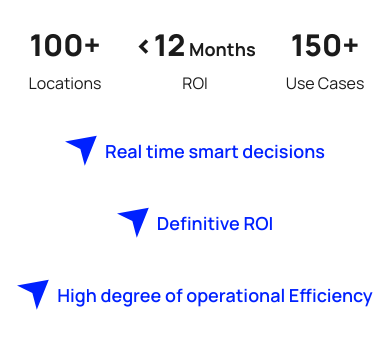
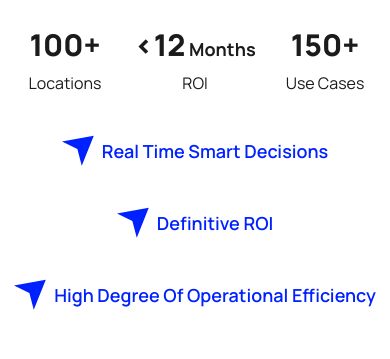
Before and after one commit to Phantom-d-e-v/zestiot, a Next.js app: page / in a window 390 px wide. Shown: the part 2520-2879 px from the top of the page. Built offline with nearby package versions, Linux system fonts and the light colour scheme.

Commit message:
Feat: Minor UI changes 2

```diff
--- a/src/components/Layout.jsx
+++ b/src/components/Layout.jsx
@@ -220,9 +220,9 @@ export default function Layout({ children }, props) {
               </span>
               <div className="mt-2 flex items-center gap-1 max-w-lg">
                 <Icon icon="carbon:location-filled" width="15" height="15" />{" "}
-                2nd Floor, Plot 28, Rd Number 76, opposite Maha
-                <br /> News Office, Jubilee Hills, Hyderabad,
-                <br /> Telangana 500033
+                2nd Floor, Plot 28, Rd Number 76,
+                <br /> opposite Maha News Office, Jubilee Hills, Hyderabad,
+                Telangana 500033
               </div>
               <div className="flex items-center gap-1 max-w-lg pt-5">
                 <Icon icon="carbon:location-filled" width="15" height="15" />{" "}
--- a/src/pages/index.jsx
+++ b/src/pages/index.jsx
@@ -316,7 +316,7 @@ export default function Home() {
             </svg>
 
             <h2 className="ml-2 text-lg md:text-2xl font-semibold text-primary-100">
-              Real time smart decisions
+              Real Time Smart Decisions
             </h2>
           </div>
         </div>
@@ -354,7 +354,7 @@ export default function Home() {
             </svg>
 
             <h2 className="ml-2 text-lg md:text-2xl font-semibold text-primary-100">
-              High degree of operational Efficiency
+              High Degree Of Operational Efficiency
             </h2>
           </div>
         </div>
@@ -644,14 +644,14 @@ export default function Home() {
       <section className=" pt-14 w-full pb-28 ">
         <div className=" px-3 max-w-7xl m-auto">
           <Animation delay="0.2s">
-            <h2 className=" text-6xl md:text-8xl pt-32 font-semibold pb-2 text-primary-100">
+            <h2 className=" text-6xl md:text-8xl pt-10 md:pt-32 leading-normal font-semibold pb-2 text-primary-100">
               Why ZestIOT
             </h2>
           </Animation>
 
           <div className="max-w-[1480px]">
             <Animation delay="0.2s">
-              <p className="text-secondary-300 font-normal mb-20 pt-14 text-left leading-normal md:text-[32px] text-2xl">
+              <p className="text-secondary-300 font-normal mb-20 pt-7 md:pt-14 text-left leading-normal md:text-[32px] text-2xl">
                 Our Commitment to Innovation, Reliability, and Customer-focused
                 solutions is our
                 <br /> key differentiator.
```
